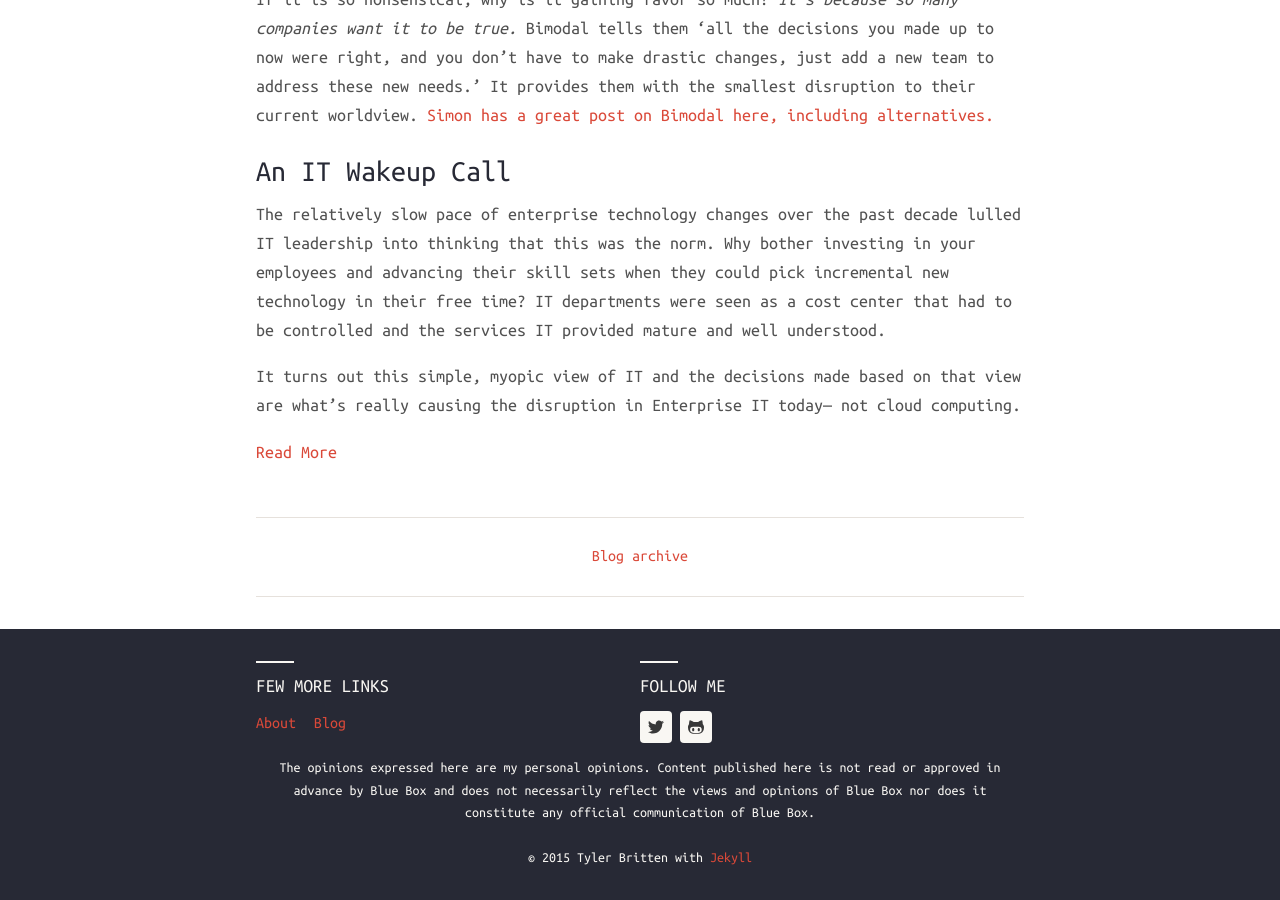
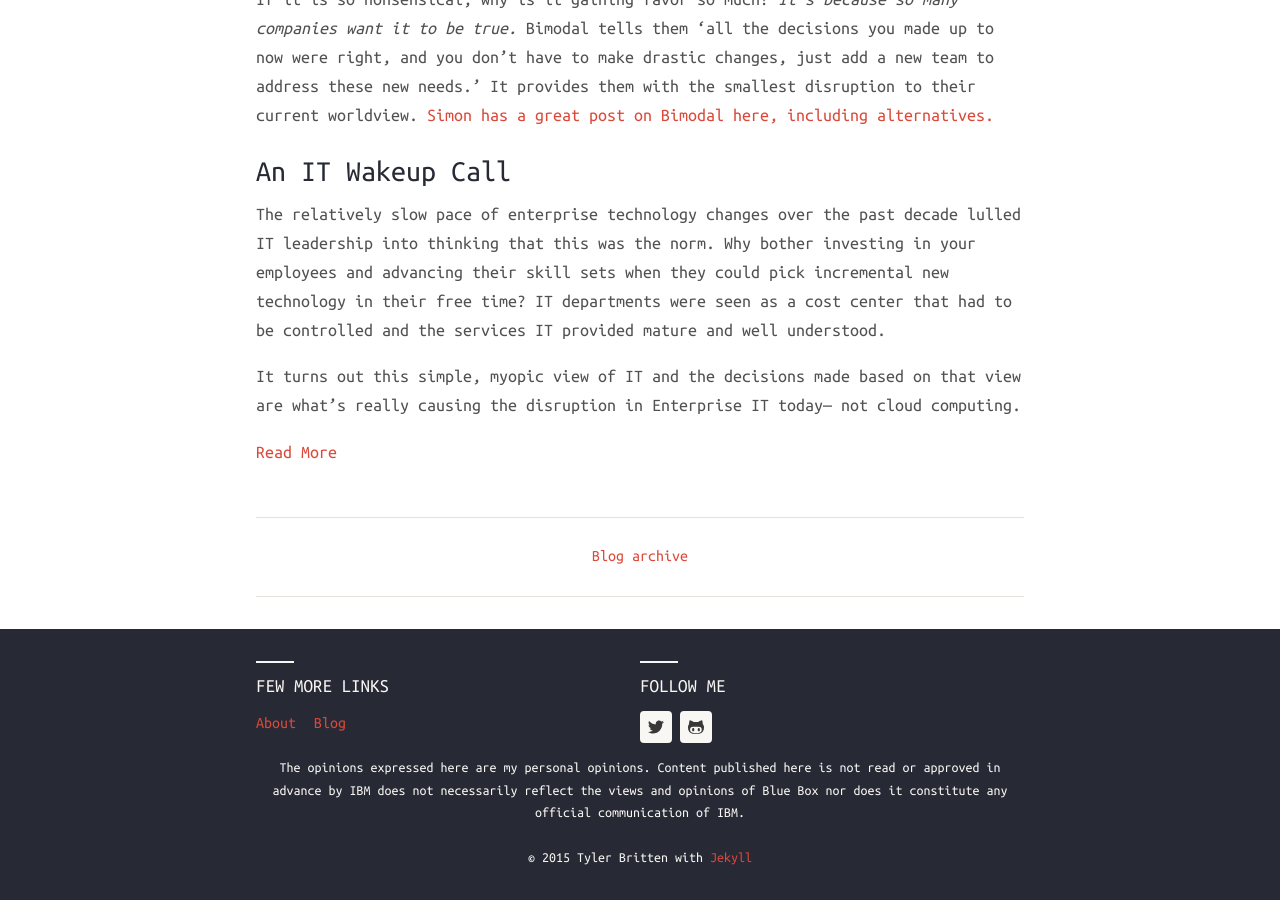
Before and after one commit to tybritten/vmtyler.github.io, a Jekyll site: the page built from index.html, in a window 1280 px wide and 900 px high, scrolled down 11980 px. Built offline with Jekyll 4.4.1, drawn with Linux system fonts in a browser that asks for light colours; nearby versions of some CDN libraries.

Commit message:
Updated Footer

```diff
--- a/_includes/footer.html
+++ b/_includes/footer.html
@@ -1,4 +1,4 @@
 {% if site.harmony.show_disclaimer %}
- The opinions expressed here are my personal opinions. Content published here is not read or approved in advance by Blue Box and does not necessarily reflect the views and opinions of Blue Box nor does it constitute any official communication of Blue Box.
+ The opinions expressed here are my personal opinions. Content published here is not read or approved in advance by IBM does not necessarily reflect the views and opinions of Blue Box nor does it constitute any official communication of IBM.
 {% endif %}
 <br> <br> © 2015 Tyler Britten with <a href="http://jekyllrb.com" target="_blank">Jekyll</a>
```
